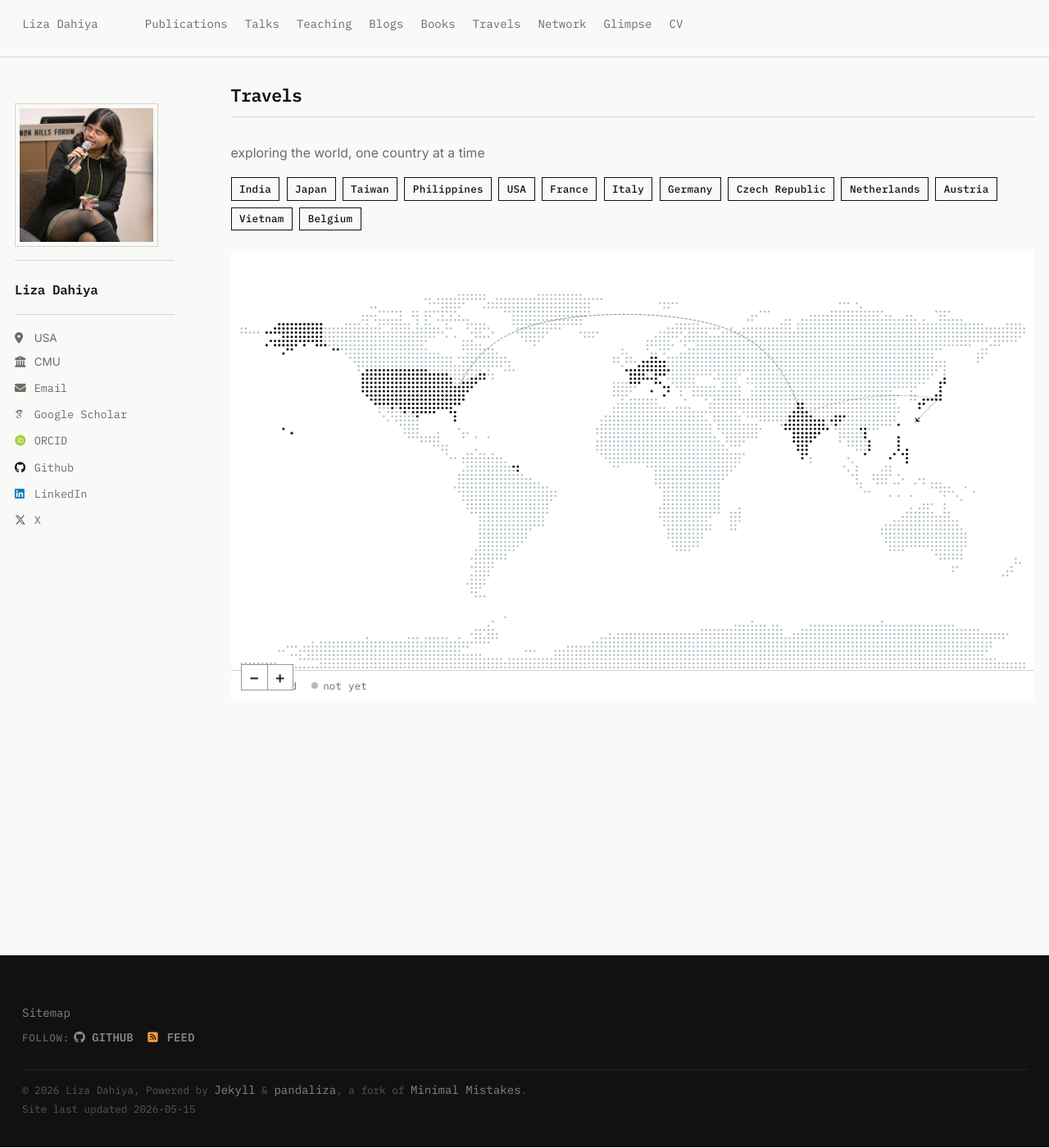
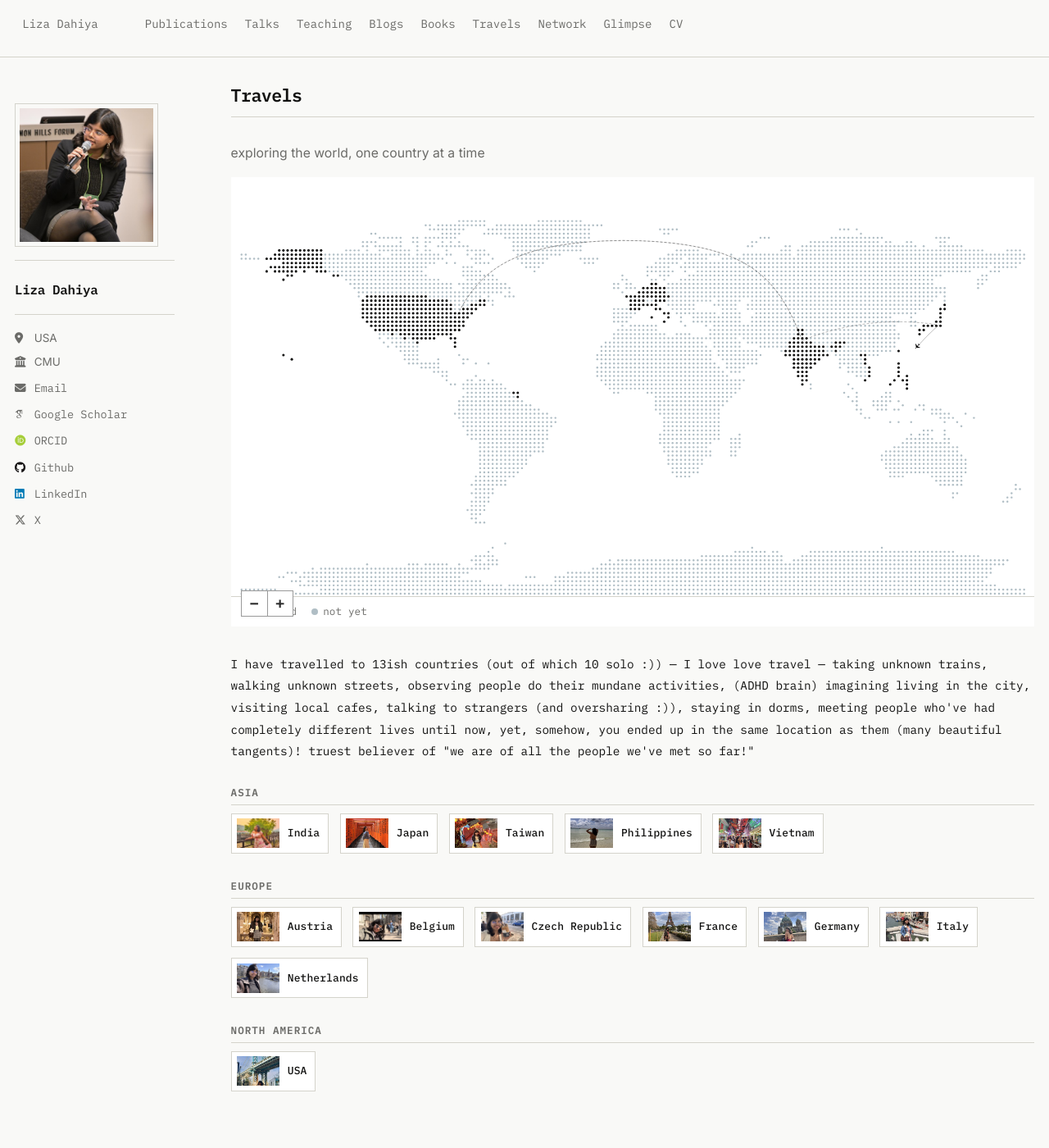
Before and after one commit to Liza23/liza23.github.io, a Jekyll site: the page built from _pages/travels.md, in a window 1280 px wide and 1400 px high. Shown: the whole window at 82% size. Built offline with Jekyll 4.4.1, drawn with Linux system fonts in a browser that asks for light colours; some web fonts are replaced.

Commit message:
updated-travel

```diff
--- a/_pages/travels.md
+++ b/_pages/travels.md
@@ -7,17 +7,7 @@ author_profile: true
 
 <style>
 .travel-intro{font-family:'Inter',sans-serif;font-size:.875rem;color:#6b6b68;line-height:1.75;margin-bottom:1em}
-.country-count{font-family:'IBM Plex Mono',monospace;font-size:.78rem;color:#6b6b68;margin-bottom:1em;letter-spacing:.01em}
-.country-count span{color:#111110;font-weight:600}
-.country-pills{display:flex;flex-wrap:wrap;gap:.45em;margin-bottom:1.4em}
-.country-pill{display:inline-block;padding:.2em .75em;background:transparent;color:#111110;border:1px solid #111110;font-family:'IBM Plex Mono',monospace;font-size:.7rem;font-weight:500;letter-spacing:.02em;cursor:default;transition:background .15s ease,color .15s ease}
-.country-pill:hover{background:#111110;color:#f9f9f7}
-.country-pill[data-photo]{cursor:pointer}
-.country-lightbox{position:fixed;top:0;left:0;width:100%;height:100%;background:rgba(0,0,0,.75);z-index:9999;display:none;align-items:center;justify-content:center;cursor:pointer}
-.country-lightbox.visible{display:flex}
-.country-lightbox img{max-width:88vw;max-height:85vh;border-radius:4px;box-shadow:0 8px 40px rgba(0,0,0,.4);object-fit:contain}
-.country-lightbox-caption{position:absolute;bottom:24px;left:50%;transform:translateX(-50%);font-family:'IBM Plex Mono',monospace;font-size:.75rem;color:rgba(255,255,255,.8);letter-spacing:.02em}
-#travel-map-container{position:relative;width:100%;background:#ffffff;margin-bottom:1.4em;overflow:hidden}
+#travel-map-container{position:relative;width:100%;background:#ffffff;margin-bottom:1.8em;overflow:hidden}
 #travel-map svg{width:100%;height:auto;display:block;cursor:grab}
 #travel-map svg:active{cursor:grabbing}
 .map-loading{display:flex;align-items:center;justify-content:center;height:320px;font-family:'IBM Plex Mono',monospace;font-size:.72rem;color:#a3a39f}
@@ -31,25 +21,22 @@ author_profile: true
 .legend-dot.visited{background:#111110}
 .legend-dot.unvisited{background:#b0bec5}
 .map-tooltip{position:fixed;background:#111110;color:#f9f9f7;font-family:'IBM Plex Mono',monospace;font-size:.72rem;padding:.35em .8em;pointer-events:none;white-space:nowrap;z-index:9999;opacity:0;transition:opacity .1s ease;letter-spacing:.02em;border-radius:2px}
+/* country grid below map */
+.travel-regions{display:flex;flex-direction:column;gap:1.6em;margin-top:.4em}
+.travel-region{}
+.region-label{font-family:'IBM Plex Mono',monospace;font-size:.7rem;font-weight:600;letter-spacing:.08em;text-transform:uppercase;color:#6b6b68;border-bottom:1px solid #d4d3cb;padding-bottom:.3em;margin-bottom:.8em}
+.country-list{display:flex;flex-wrap:wrap;gap:.75em}
+.country-entry{display:flex;align-items:center;gap:.55em;border:1px solid #d4d3cb;padding:.3em .55em .3em .35em;background:#fff;transition:border-color .15s ease}
+.country-entry:hover{border-color:#111110}
+.country-entry img{width:52px;height:36px;object-fit:cover;display:block;flex-shrink:0}
+.country-entry span{font-family:'IBM Plex Mono',monospace;font-size:.72rem;font-weight:500;color:#111110;white-space:nowrap;letter-spacing:.01em}
+@media(max-width:600px){
+  .country-entry img{width:40px;height:28px}
+  .country-list{gap:.5em}
+}
 </style>
 
 <p class="travel-intro">exploring the world, one country at a time</p>
-
-<div class="country-pills">
-  <span class="country-pill" data-photo="/images/travels/india.jpg">India</span>
-  <span class="country-pill" data-photo="/images/travels/japan.jpg">Japan</span>
-  <span class="country-pill" data-photo="/images/travels/taiwan.jpg">Taiwan</span>
-  <span class="country-pill" data-photo="/images/travels/philippines.jpg">Philippines</span>
-  <span class="country-pill" data-photo="/images/travels/usa.jpg">USA</span>
-  <span class="country-pill" data-photo="/images/travels/france.jpg">France</span>
-  <span class="country-pill" data-photo="/images/travels/italy.jpg">Italy</span>
-  <span class="country-pill" data-photo="/images/travels/germany.jpg">Germany</span>
-  <span class="country-pill" data-photo="/images/travels/czech.jpg">Czech Republic</span>
-  <span class="country-pill" data-photo="/images/travels/netherlands.jpg">Netherlands</span>
-  <span class="country-pill" data-photo="/images/travels/austria.jpg">Austria</span>
-  <span class="country-pill" data-photo="/images/travels/vietnam.jpg">Vietnam</span>
-  <span class="country-pill" data-photo="/images/travels/belgium.jpg">Belgium</span>
-</div>
 
 <div id="travel-map-container">
   <div id="travel-map"><div class="map-loading">building dot map...</div></div>
@@ -66,31 +53,42 @@ author_profile: true
 
 <div class="map-tooltip" id="map-tooltip"></div>
 
-<div class="country-lightbox" id="country-lightbox">
-  <img id="country-lightbox-img" src="" alt="">
-  <div class="country-lightbox-caption" id="country-lightbox-caption"></div>
+<p style="font-family:'IBM Plex Mono','JetBrains Mono',Monaco,monospace;font-size:.8rem;line-height:1.85;margin-bottom:1.8em;color:#111110">I have travelled to 13ish countries (out of which 10 solo :)) — I love love travel — taking unknown trains, walking unknown streets, observing people do their mundane activities, (ADHD brain) imagining living in the city, visiting local cafes, talking to strangers (and oversharing :)), staying in dorms, meeting people who've had completely different lives until now, yet, somehow, you ended up in the same location as them (many beautiful tangents)! truest believer of "we are of all the people we've met so far!"</p>
+
+<div class="travel-regions">
+
+  <div class="travel-region">
+    <div class="region-label">Asia</div>
+    <div class="country-list">
+      <div class="country-entry"><img src="/images/travels/india.jpg" alt="India"><span>India</span></div>
+      <div class="country-entry"><img src="/images/travels/japan.jpg" alt="Japan"><span>Japan</span></div>
+      <div class="country-entry"><img src="/images/travels/taiwan.jpg" alt="Taiwan"><span>Taiwan</span></div>
+      <div class="country-entry"><img src="/images/travels/philippines.jpg" alt="Philippines"><span>Philippines</span></div>
+      <div class="country-entry"><img src="/images/travels/vietnam.jpg" alt="Vietnam"><span>Vietnam</span></div>
+    </div>
+  </div>
+
+  <div class="travel-region">
+    <div class="region-label">Europe</div>
+    <div class="country-list">
+      <div class="country-entry"><img src="/images/travels/austria.jpg" alt="Austria"><span>Austria</span></div>
+      <div class="country-entry"><img src="/images/travels/belgium.jpg" alt="Belgium"><span>Belgium</span></div>
+      <div class="country-entry"><img src="/images/travels/czech.jpg" alt="Czech Republic"><span>Czech Republic</span></div>
+      <div class="country-entry"><img src="/images/travels/france.jpg" alt="France"><span>France</span></div>
+      <div class="country-entry"><img src="/images/travels/germany.jpg" alt="Germany"><span>Germany</span></div>
+      <div class="country-entry"><img src="/images/travels/italy.jpg" alt="Italy"><span>Italy</span></div>
+      <div class="country-entry"><img src="/images/travels/netherlands.jpg" alt="Netherlands"><span>Netherlands</span></div>
+    </div>
+  </div>
+
+  <div class="travel-region">
+    <div class="region-label">North America</div>
+    <div class="country-list">
+      <div class="country-entry"><img src="/images/travels/usa.jpg" alt="USA"><span>USA</span></div>
+    </div>
+  </div>
+
 </div>
-
-<script>
-(function() {
-  var lightbox = document.getElementById('country-lightbox');
-  var lbImg = document.getElementById('country-lightbox-img');
-  var lbCaption = document.getElementById('country-lightbox-caption');
-
-  document.querySelectorAll('.country-pill[data-photo]').forEach(function(pill) {
-    pill.addEventListener('click', function() {
-      lbImg.src = pill.getAttribute('data-photo');
-      lbCaption.textContent = pill.textContent;
-      lightbox.classList.add('visible');
-    });
-  });
-
-  lightbox.addEventListener('click', function() {
-    lightbox.classList.remove('visible');
-    lbImg.src = '';
-  });
-})();
-</script>
 
 <script src="/assets/js/d3.v7.min.js"></script>
 <script src="/assets/js/topojson-client.min.js"></script>
```
Also changed, not shown: assets/data/social_graph.json (+0 -7 lines), assets/js/social-graph.js (+4 -4 lines).
